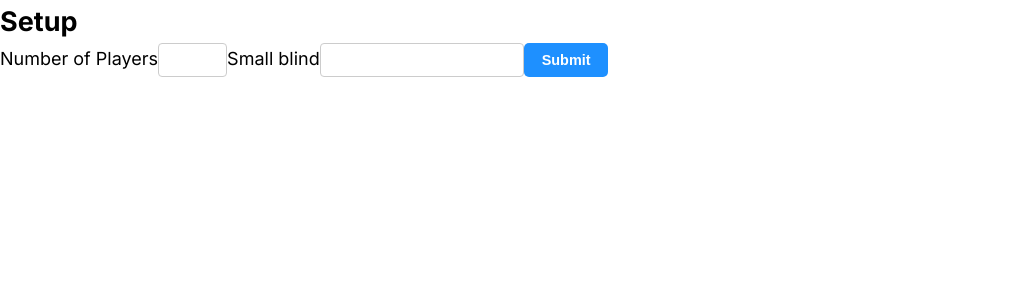
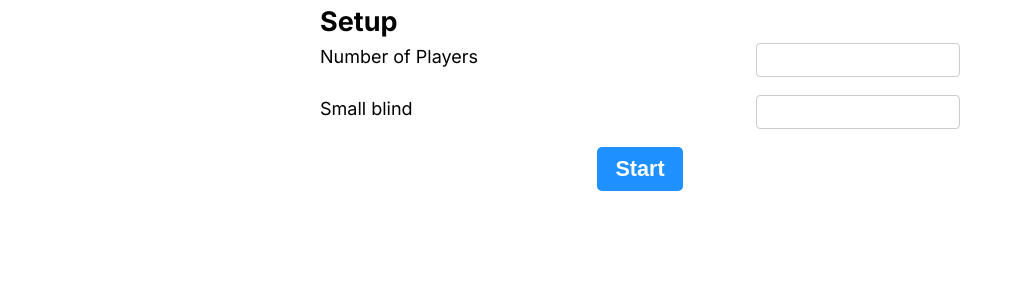
Before and after one commit to francescoiacono/chipwiz, a Next.js app: page /setup in a window 1280 px wide. Shown: the top 300 px of the page, without its empty margins (0-1022 px from the left). Built offline with nearby package versions, Linux system fonts and the light colour scheme.

Commit message:
Working on Styles for setup form

```diff
--- /dev/null
+++ b/src/components/pages/setup/setup.module.css
@@ -0,0 +1,4 @@
+.setupPage {
+  width: 50%;
+  margin: 0rem auto;
+}
--- a/src/components/pages/setup/setup.tsx
+++ b/src/components/pages/setup/setup.tsx
@@ -1,8 +1,9 @@
 import SetupForm from './subcomponents/setupForm/setupForm';
+import styles from './setup.module.css';
 
 const Setup = async () => {
   return (
-    <section>
+    <section className={styles.setupPage}>
       <h1>Setup</h1>
       <SetupForm />
     </section>
--- /dev/null
+++ b/src/components/pages/setup/subcomponents/setupForm/setupForm.module.css
@@ -0,0 +1,19 @@
+.form {
+  width: 100%;
+}
+
+.form > ul {
+  list-style: none;
+  padding: 0;
+  margin: 0;
+}
+
+.form > ul > li {
+  margin-bottom: 1rem;
+  display: flex;
+  justify-content: space-between;
+}
+
+.form > ul > li:last-child {
+  justify-content: center;
+}
--- a/src/components/pages/setup/subcomponents/setupForm/setupForm.tsx
+++ b/src/components/pages/setup/subcomponents/setupForm/setupForm.tsx
@@ -2,6 +2,7 @@
 
 import Input from '@/components/ui/input/input';
 import SubmitButton from '@/components/ui/submitButton/submitButton';
+import styles from './setupForm.module.css';
 
 const SetupForm = () => {
   const handleChange = (e: React.ChangeEvent<HTMLInputElement>) => {
@@ -13,14 +14,20 @@ const SetupForm = () => {
   };
 
   return (
-    <form>
-      <label>Number of Players</label>
-      <Input type='number' handleChange={handleChange} min={2} max={10} />
-
-      <label>Small blind</label>
-      <Input type='number' handleChange={handleChange} min={5} />
-
-      <SubmitButton handleClick={handleClick}>Submit</SubmitButton>
+    <form className={styles.form}>
+      <ul>
+        <li>
+          <label>Number of Players</label>
+          <Input type='number' required handleChange={handleChange} min={2} />
+        </li>
+        <li>
+          <label>Small blind</label>
+          <Input type='number' required handleChange={handleChange} min={5} />
+        </li>
+        <li>
+          <SubmitButton handleClick={handleClick}>Start</SubmitButton>
+        </li>
+      </ul>
     </form>
   );
 };
--- a/src/components/ui/input/input.module.css
+++ b/src/components/ui/input/input.module.css
@@ -4,4 +4,10 @@
   border: 1px solid #ccc;
   border-radius: 4px;
   transition: border-color 0.3s ease;
+  min-width: 10rem;
 }
+
+.input:focus {
+  outline: none;
+  border-color: #333;
+}
--- a/src/components/ui/input/input.tsx
+++ b/src/components/ui/input/input.tsx
@@ -6,6 +6,7 @@ interface InputProps {
   min?: number;
   max?: number;
   value?: string;
+  required?: boolean;
 }
 
 const Input = ({ type, handleChange, min, max, value }: InputProps) => {
@@ -16,6 +17,7 @@ const Input = ({ type, handleChange, min, max, value }: InputProps) => {
       min={min}
       max={max}
       value={value}
+      required
       onChange={handleChange}
     />
   );
--- a/src/components/ui/submitButton/submitButton.module.css
+++ b/src/components/ui/submitButton/submitButton.module.css
@@ -4,7 +4,7 @@
   border-radius: 5px;
   color: #fff;
   cursor: pointer;
-  font-size: 0.8rem;
+  font-size: 1.2rem;
   font-weight: 600;
   padding: 0.5rem 1rem;
   transition: all 0.3s ease-in-out;
```
